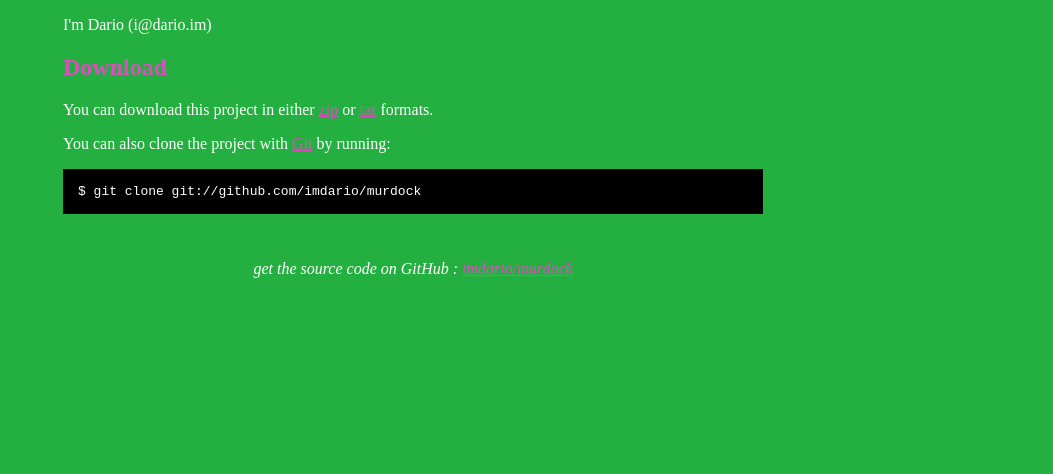
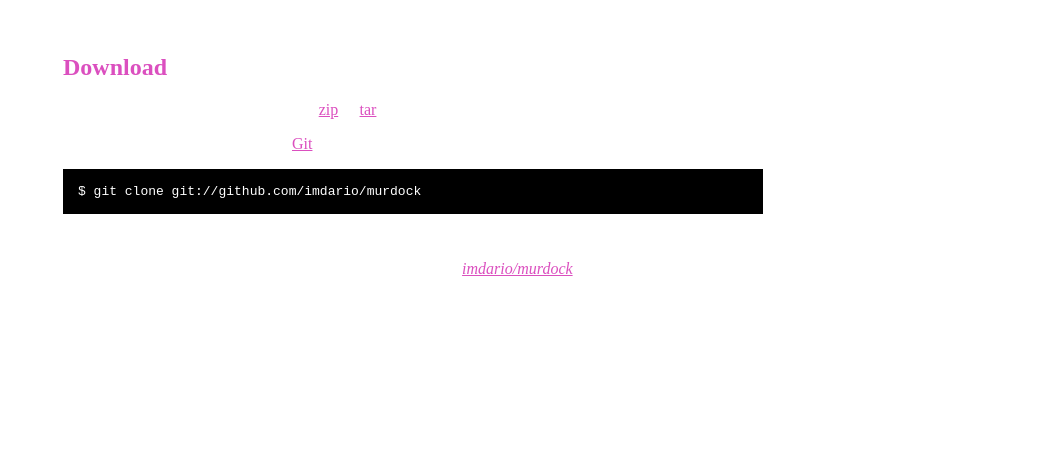
Before and after one commit to VijayEluri/murdock, a plain HTML site: page index.html in a window 1280 px wide. Shown: the part 326-800 px from the top of the page, without its empty margins (227-1280 px from the left). Drawn offline with Linux system fonts and the light colour scheme.

Commit message:
Background changed

```diff
--- a/index.html
+++ b/index.html
@@ -10,7 +10,7 @@
 	<style type="text/css">
 		body {
   		margin-top: 1.0em;
-  		background-color: #24b040;
+  		background-color: #FFFFFF;
 		  font-family: "Helvetica,Arial,FreeSans";
   		color: #ffffff;
     }
```
